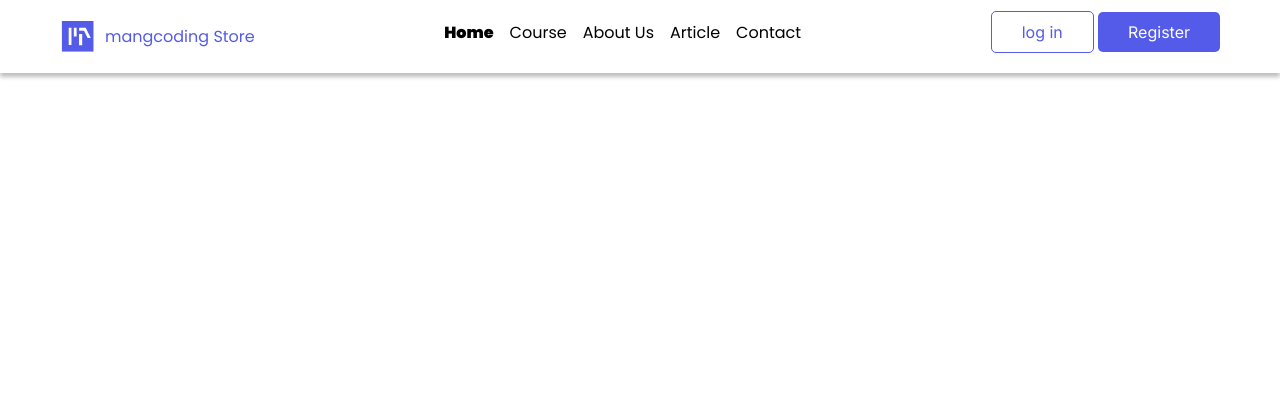
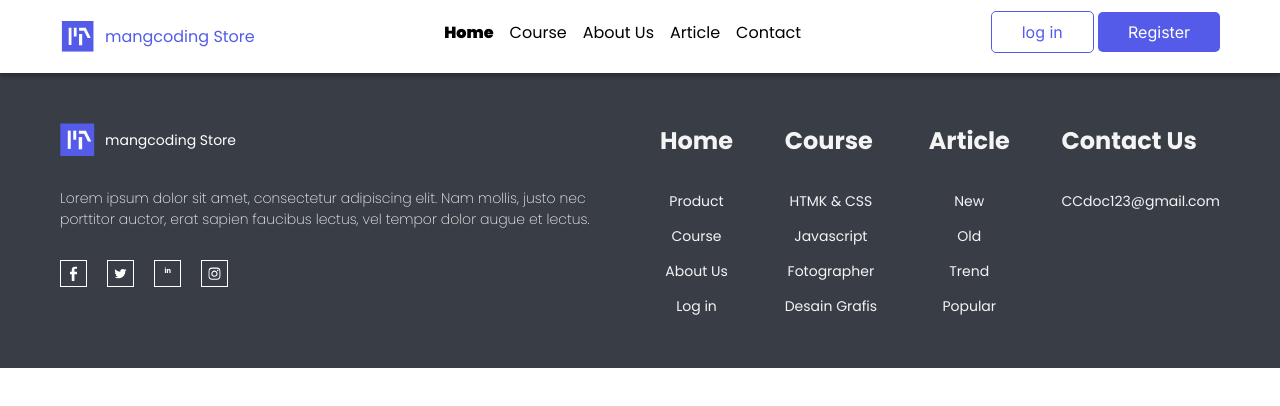
Before and after one commit to normaIyad/project--HTML-CSS, a plain HTML site: page index.html in a window 1280 px wide. Shown: the top 406 px of the page. Drawn offline with Linux system fonts and the light colour scheme; a web font is replaced by a local one.

Commit message:
add footer

```diff
--- a/index.html
+++ b/index.html
@@ -31,5 +31,66 @@
         </div>
       </div>
     </header>
+    <footer class="footer">
+      <div class="contaner">
+        <div class="row">
+          <div class="footer-start">
+            <div class="logo">
+              <img src="./imgs/footer-logo.svg" alt="logo" />
+              <a href="#"> mangcoding Store</a>
+            </div>
+            <p>
+              Lorem ipsum dolor sit amet, consectetur adipiscing elit. Nam
+              mollis, justo nec porttitor auctor, erat sapien faucibus lectus,
+              vel tempor dolor augue et lectus.
+            </p>
+            <div class="icons">
+              <a href="#"><img src="./imgs/logos/facebook.svg" alt /></a>
+              <a href="#"><img src="./imgs/logos/Twitter.svg" alt /></a>
+              <a href="#"><img src="./imgs/logos/linkedin.svg" alt /></a>
+              <a href="#"><img src="./imgs/logos/instagram.svg" alt /></a>
+            </div>
+          </div>
+          <div class="footer-end">
+
+              <div class="row">
+                <div class="footer-item">
+                  <h2>Home</h2>
+                  <ul>
+                    <li><a href="#">Product</a></li>
+                    <li><a href="#">Course</a></li>
+                    <li><a href="#">About Us</a></li>
+                    <li><a href="#">Log in</a></li>
+                  </ul>
+                </div>
+                <div class="footer-item">
+                  <h2>Course</h2>
+                  <ul>
+                    <li><a href="#">HTMK & CSS</a></li>
+                    <li><a href="#">Javascript</a></li>
+                    <li><a href="#">Fotographer</a></li>
+                    <li><a href="#">Desain Grafis</a></li>
+                  </ul>
+                </div>
+                <div class="footer-item">
+                  <h2>Article</h2>
+                  <ul>
+                    <li><a href="#">New</a></li>
+                    <li><a href="#">Old</a></li>
+                    <li><a href="#">Trend</a></li>
+                    <li><a href="#">Popular</a></li>
+                  </ul>
+                </div>
+                <div class="footer-item">
+                  <h2>Contact Us</h2>
+                  <ul>
+                    <li><a href="#">CCdoc123@gmail.com</a></li>
+                  </ul>
+                </div>
+            </div>
+          </div>
+        </div>
+      </div>
+    </footer>
   </body>
 </html>
--- a/style/style.css
+++ b/style/style.css
@@ -1,9 +1,11 @@
 @import url(./public.css);
+/* start header */
 .header {
   position: sticky;
   top: 0;
   box-shadow: 0px 4px 4px rgba(0, 0, 0, 0.25);
   padding: 20px 0;
+  background-color: #fff;
 }
 .header .logo {
   display: flex;
@@ -48,3 +50,78 @@
     display: none;
   }
 }
+/* end header */
+/* start footer */
+.footer{
+  background-color: #393E46;
+  color: #fff;
+  padding: 50px 0;
+}
+.footer a{
+  color: #fff;
+}
+.footer .row{
+  gap: 40px;
+}
+.footer .footer-start ,.footer .footer-end{
+  width: calc((100%  - 40px)/ 2);
+}
+.footer-start {
+  display: flex;
+  flex-wrap: wrap;
+  flex-direction: column;
+  gap:30px ;
+}
+.footer .footer-start .logo{
+  display: flex;
+  flex-wrap: wrap;
+  gap: 10px;
+  align-items: center;
+}
+.footer .footer-start .logo img{
+  width: 35px;
+}
+.footer .footer-start .logo a{
+  font-size: 14px;
+}
+.footer .footer-start p{
+  color:#f4f4f4;
+  font-size: 14px;
+  font-weight: 200;
+}
+.footer .icons {
+  display: flex;
+  gap: 20px;
+  flex-wrap: wrap;
+}
+.footer .footer-start .icons img{
+  border: 1px solid #fff;
+  padding: 5px;
+  width: 15px;
+  height: 15px;
+  box-sizing: content-box;
+}
+.footer-end .row{
+justify-content: space-between;
+align-items: flex-start;
+}
+.footer-end .footer-item{
+  display: flex;
+  flex-direction: column;
+  flex-wrap: wrap;
+  gap: 30px;
+}
+.footer-end .footer-item ul{
+  display: flex;
+  flex-direction: column;
+  flex-wrap: wrap;
+  gap: 10px;
+}
+.footer-end .footer-item a , .footer-end .footer-item h2{
+  color: #f4f4f4;
+}
+.footer-end .footer-item a{
+  font-size: 14px;
+  font-weight: 200px;
+}
+/* end footer */
```
Also changed, not shown: imgs/footer-logo.svg (added), imgs/logos/Twitter.svg (added), imgs/logos/facebook.svg (added), imgs/logos/instagram.svg (added), imgs/logos/linkedin.svg (added), 5 other files.
